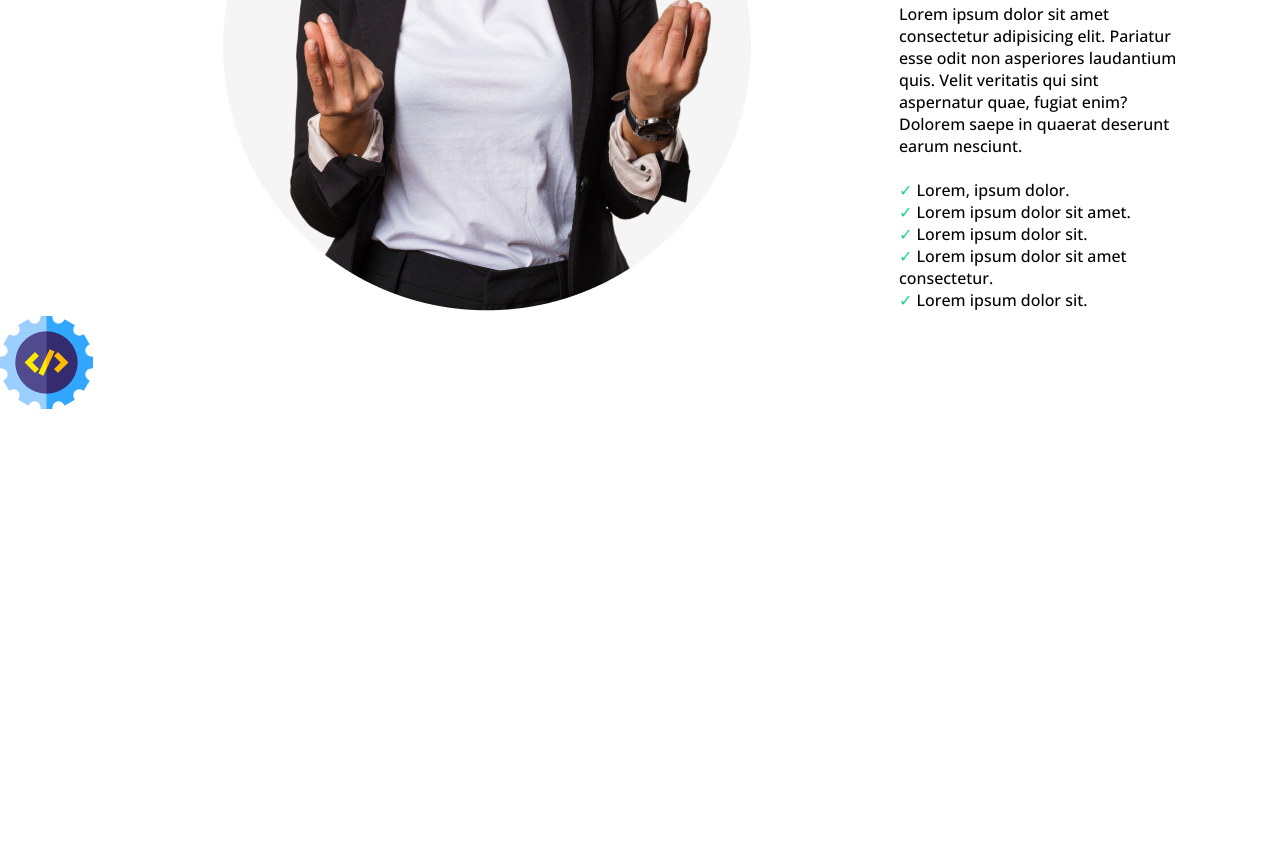
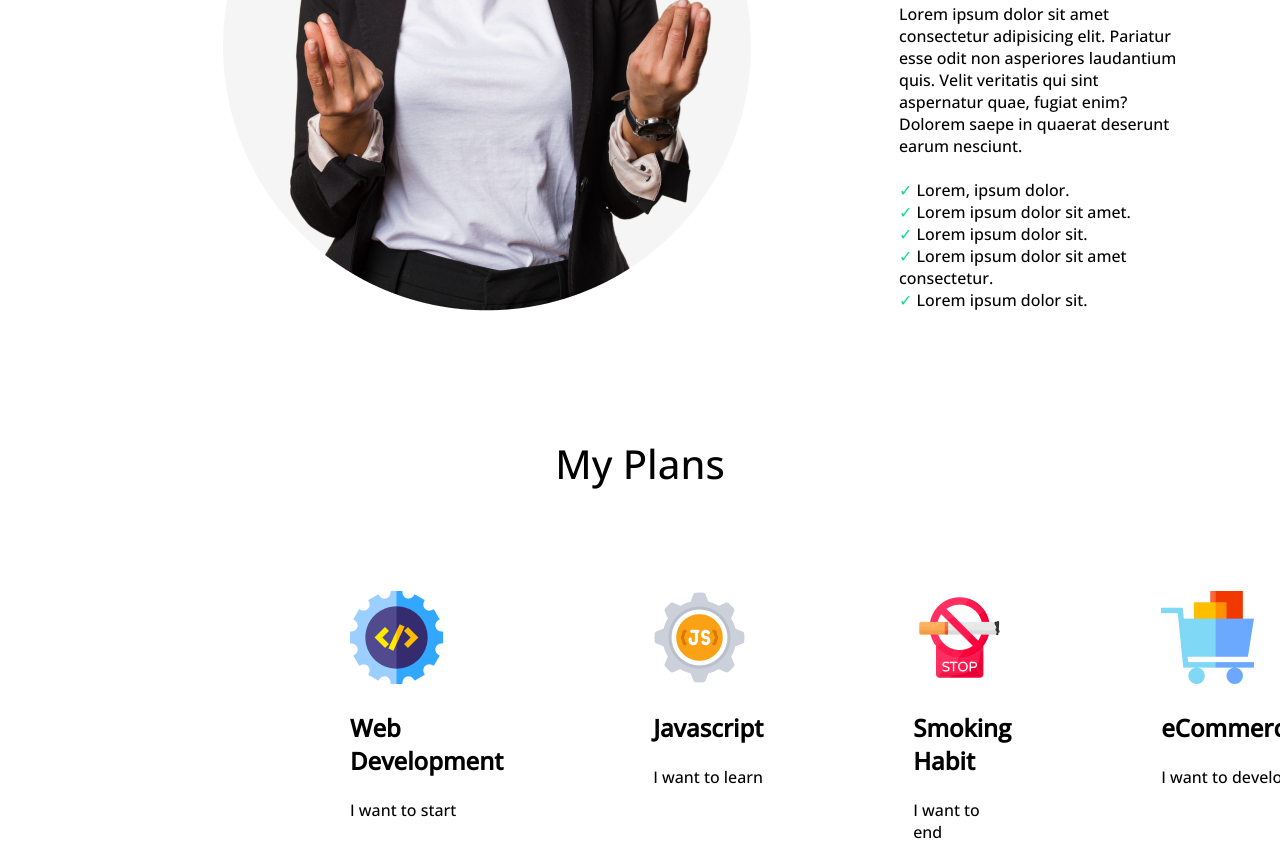
Before and after one commit to wwwshoaib/assignment-1, a plain HTML site: page index.html in a window 1280 px wide. Shown: the part 1413-2256 px from the top of the page. Before the commit the page ends 1827 px from the top, so only its background shows below. Drawn offline with nearby package versions, Linux system fonts and the light colour scheme.

Commit message:
my section has been added

```diff
--- a/index.html
+++ b/index.html
@@ -7,9 +7,12 @@
     <meta name="viewport" content="width=device-width, initial-scale=1.0">
     <link rel="stylesheet" href="styles/style.css">
     <script src="https://kit.fontawesome.com/eaeb9cd0c5.js" crossorigin="anonymous"></script>
-    <link href="https://fonts.googleapis.com/css2?family=Open+Sans:ital,wght@0,500;1,400;1,500&family=Work+Sans:wght@700&display=swap"rel="stylesheet">
+    <link
+        href="https://fonts.googleapis.com/css2?family=Open+Sans:ital,wght@0,500;1,400;1,500&family=Work+Sans:wght@700&display=swap"
+        rel="stylesheet">
     <title>assignment-1</title>
 </head>
+
 <body>
     <header>
         <!-- banner section -->
@@ -33,32 +36,42 @@
             </div>
             <div class="person-works-last-year">
                 <div class="last-year-title">My failure's of the previous year</div> <br>
-                <p>Lorem ipsum dolor sit amet consectetur adipisicing elit. Pariatur esse odit non asperiores laudantium quis. Velit veritatis qui sint aspernatur quae, fugiat enim? Dolorem saepe in quaerat deserunt earum nesciunt.</p> <br>
+                <p>Lorem ipsum dolor sit amet consectetur adipisicing elit. Pariatur esse odit non asperiores laudantium
+                    quis. Velit veritatis qui sint aspernatur quae, fugiat enim? Dolorem saepe in quaerat deserunt earum
+                    nesciunt.</p> <br>
 
-                <p> <span class="correct-mark"> ✓ </span>  Lorem, ipsum dolor.</p>
-                <p> <span class="correct-mark"> ✓ </span>  Lorem ipsum dolor sit amet.</p>
-                <p> <span class="correct-mark"> ✓ </span>  Lorem ipsum dolor sit.</p>
-                <p> <span class="correct-mark"> ✓ </span>  Lorem ipsum dolor sit amet consectetur.</p>
-                <p> <span class="correct-mark"> ✓ </span>  Lorem ipsum dolor sit.</p>
+                <p> <span class="correct-mark"> ✓ </span> Lorem, ipsum dolor.</p>
+                <p> <span class="correct-mark"> ✓ </span> Lorem ipsum dolor sit amet.</p>
+                <p> <span class="correct-mark"> ✓ </span> Lorem ipsum dolor sit.</p>
+                <p> <span class="correct-mark"> ✓ </span> Lorem ipsum dolor sit amet consectetur.</p>
+                <p> <span class="correct-mark"> ✓ </span> Lorem ipsum dolor sit.</p>
             </div>
         </section>
 
-        <section class="my-plans">
+        <section class="my-plan-section">
+            <p class="plan-title">My Plans</p>
+            <div class="my-plans">
                 <div class="my-plan">
-                <img src="images/icons/web.png" alt="">
-                <p></p>
-                <p></p>
+                    <img src="images/icons/web.png" alt=""> <br><br>
+                    <h2>Web Development</h2> <br>
+                    <p>I want to start</p>
                 </div>
                 <div class="my-plan">
-
+                    <img src="images/icons/js.png" alt=""><br><br>
+                    <h2>Javascript</h2><br>
+                    <p>I want to learn</p>
                 </div>
                 <div class="my-plan">
-
+                    <img src="images/icons/smoke.png" alt=""><br><br>
+                    <h2>Smoking Habit</h2><br>
+                    <p>I want to end</p>
                 </div>
                 <div class="my-plan">
-
+                    <img src="images/icons/ecom.png" alt=""><br><br>
+                    <h2>eCommerce</h2><br>
+                    <p>I want to develop</p>
                 </div>
-
+            </div>
         </section>
     </main>
 
--- a/styles/style.css
+++ b/styles/style.css
@@ -1,4 +1,4 @@
-*{
+* {
     margin: 0;
     font-family: 'Open Sans', sans-serif;
 }
@@ -16,7 +16,7 @@
 
 /*== banner section starts ==*/
 
-    .banner{
+.banner {
     display: flex;
     gap: 660px;
     align-items: center;
@@ -25,7 +25,7 @@
     margin-right: 200px;
 }
 
-    .banner-title{
+.banner-title {
     font-size: 65px;
     color: white;
     text-align: right;
@@ -33,7 +33,7 @@
     height: 228px;
 }
 
-    .banner-description{
+.banner-description {
     margin-top: 60px;
     text-align: right;
     margin-left: 25px;
@@ -43,7 +43,7 @@
 
 }
 
-    .banner-button{
+.banner-button {
     margin-top: 30px;
     text-align: right;
     padding: 18px 36px;
@@ -60,18 +60,16 @@
 
 /* last year section: starts */
 
-.last-year{
+.last-year {
     display: flex;
     gap: 130px;
-
-
 }
 
-.person{
+.person {
     padding-left: 200px;
 }
 
-.last-year-title{
+.last-year-title {
     font-size: 30px;
     font-weight: 700;
     width: 288px;
@@ -79,11 +77,39 @@
 }
 
 
-.person-works-last-year{
+.person-works-last-year {
     padding-top: 300px;
     padding-right: 200px;
 }
-    .correct-mark{
-        color:#16D887;
-        ;
+
+
+.correct-mark {
+    color: #16D887;
+
 }
+
+/* last year section: ended */
+
+
+
+
+/* my plans section: start */
+
+.my-plans{
+    display: flex;
+    gap: 150px;
+    padding-left: 350px;
+    padding-top: 100px;
+}
+
+.plan-title{
+    font-size: 40px;
+    font-weight: 700px;
+    text-align: center;
+    padding-top: 120px;
+}
+
+.plan-sub-title{
+    font-size: 30px;
+    font-weight: 700;
+}
```
Lines whose indentation alone changed are shown as unchanged.
